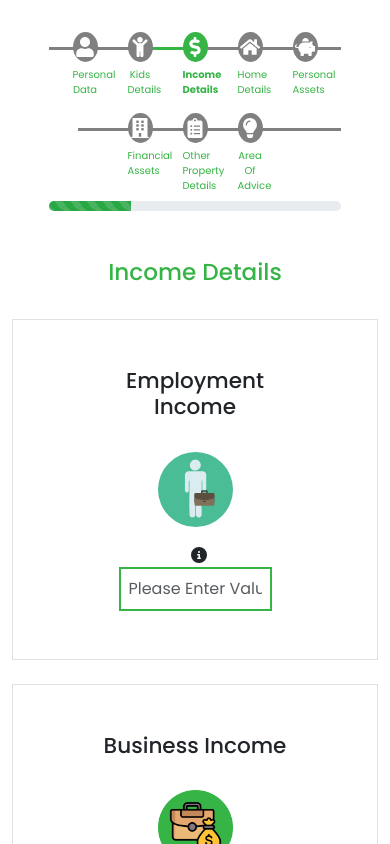
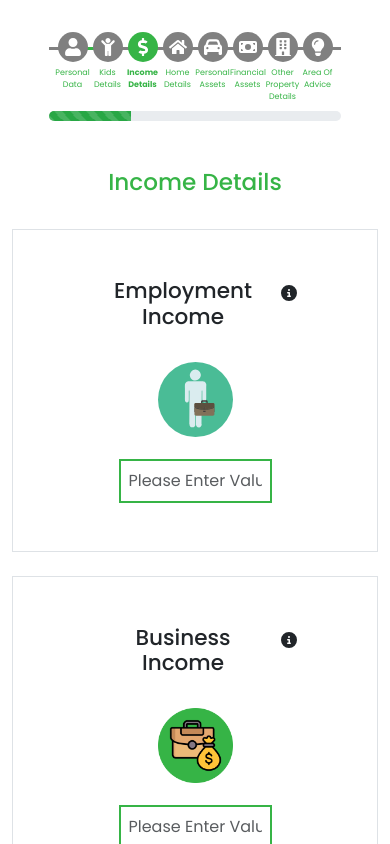
Before and after one commit to Komail003/pre-assessment-calculator, a Next.js app: page /IncomeDetails in a window 390 px wide. Shown: the top 844 px of the page. Built offline with nearby package versions, Linux system fonts and the light colour scheme.

Commit message:
completed

```diff
--- a/src/app/Components/IncomeDetails.jsx
+++ b/src/app/Components/IncomeDetails.jsx
@@ -152,15 +152,8 @@ function IncomeDetails(props) {
                       key={index}
                       style={{ padding: "3rem 5rem 3rem 5rem" }}
                     >
-                      <h4 className="mb-3">{type.name}</h4>
-                      {type.icon}
                       <div className="Center">
-                        <label
-                          className="d-block mb-0 mt-2"
-                          htmlFor={type.clientField}
-                        >
-                          {formData.preferredName}
-                        </label>
+                        <h4 className="mb-3">{type.name}</h4>
                         <OverlayTrigger
                           placement="top"
                           overlay={
@@ -172,12 +165,21 @@ function IncomeDetails(props) {
                           <span>
                             <FaCircleInfo
                               size={16}
-                              style={{ marginTop: "20px" }}
+                              style={{ marginTop: "5px" }}
                               className="ms-2"
                             />
                           </span>
                         </OverlayTrigger>
                       </div>
+                      {type.icon}
+
+                      <label
+                        className="d-block mb-0 mt-2"
+                        htmlFor={type.clientField}
+                      >
+                        {formData.preferredName}
+                      </label>
+
                       <Field
                         className="form-control w-75 mx-auto mt-1"
                         id={type.clientField}
@@ -197,30 +199,12 @@ function IncomeDetails(props) {
 
                       {formData.relationShipStatus === "couple" && (
                         <>
-                          <div className="Center mt-3">
                             <label
                               className="d-block mb-0"
                               htmlFor={type.partnerField}
                             >
                               {formData.partnerPreferredName}
                             </label>
-                            <OverlayTrigger
-                              placement="top"
-                              overlay={
-                                <Tooltip id={`tooltip-${type.partnerField}`}>
-                                  {type.tooltip}
-                                </Tooltip>
-                              }
-                            >
-                              <span>
-                                <FaCircleInfo
-                                  size={16}
-                                  style={{ marginTop: "13px" }}
-                                  className=" ms-2"
-                                />
-                              </span>
-                            </OverlayTrigger>
-                          </div>
                           <Field
                             className="form-control w-75 mx-auto mt-1"
                             id={type.partnerField}
--- a/src/app/Components/NavigationBar/NavigationBar.jsx
+++ b/src/app/Components/NavigationBar/NavigationBar.jsx
@@ -10,6 +10,7 @@ import {
   FaClipboardList,
   FaLightbulb,
 } from "react-icons/fa";
+import { FaBuildingFlag, FaCar, FaCashRegister, FaMoneyBill } from "react-icons/fa6";
 // import './NavigationBar.css'; // Ensure CSS is imported
 
 const NavigationBar = ({ currentPath }) => {
@@ -17,38 +18,38 @@ const NavigationBar = ({ currentPath }) => {
     {
       path: "/PersonalData",
       label: "Personal Data",
-      icon: <FaUser size={20} />,
+      icon: <FaUser size={18} />,
     },
     {
       path: "/KidsDetails",
       label: "Kids Details",
-      icon: <FaChild size={20} />,
+      icon: <FaChild size={18} />,
     },
     {
       path: "/IncomeDetails",
       label: "Income Details",
-      icon: <FaDollarSign size={20} />,
+      icon: <FaDollarSign size={18} />,
     },
-    { path: "/HomeDetails", label: "Home Details", icon: <FaHome size={20} /> },
+    { path: "/HomeDetails", label: "Home Details", icon: <FaHome size={18} /> },
     {
       path: "/PersonalAssets",
       label: "Personal Assets",
-      icon: <FaPiggyBank size={20} />,
+      icon: <FaCar size={18} />,
     },
     {
       path: "/FinancialAssets",
       label: "Financial Assets",
-      icon: <FaBuilding size={20} />,
+      icon: <FaMoneyBill size={18} />,
     },
     {
       path: "/OtherPropertyDetails",
       label: "Other Property Details",
-      icon: <FaClipboardList size={20} />,
+      icon: <FaBuilding size={18} />,
     },
     {
       path: "/AreaOfAdvice",
       label: "Area Of Advice",
-      icon: <FaLightbulb size={20} />,
+      icon: <FaLightbulb size={18} />,
     },
   ];
 
--- a/src/app/Components/PersonalData.jsx
+++ b/src/app/Components/PersonalData.jsx
@@ -213,7 +213,7 @@ function PersonalData(props) {
             <Form>
               <div className="row">
                 <h2 className="Green fw-bold text-center mt-5">
-                  Pre-Assessment Calculator
+                  {/* ___________________ */}
                 </h2>
 
                 <div className="col-md-4 mt-3"></div>
--- a/src/app/Components/PropertyDetails.jsx
+++ b/src/app/Components/PropertyDetails.jsx
@@ -123,7 +123,7 @@ function PropertyDetails(props) {
                         type="text"
                       />
 
-                      <h3 className="text-center mt-3">Loan Details</h3>
+                      {/* <h3 className="text-center mt-3">Loan Details</h3> */}
                       <label
                         className="text-center Center mt-2"
                         htmlFor="loanBalance"
@@ -147,7 +147,7 @@ function PropertyDetails(props) {
                         type="text"
                       />
                       <label className="mt-3" htmlFor="rentReceived">
-                        Loan Repayments
+                        Repayments
                       </label>
                       <Field
                         className="form-control w-75 mx-auto mt-2"
@@ -166,7 +166,7 @@ function PropertyDetails(props) {
                         type="text"
                       />
                       <label className="mt-3" htmlFor="rentOptions">
-                        Frequency of Repayments
+                        Frequency
                       </label>
                       <Field
                         className="form-select w-75 mx-auto mt-2"
--- a/src/app/globals.css
+++ b/src/app/globals.css
@@ -200,10 +200,13 @@ input[type="number"] {
 
   overflow-x: hidden;
 }
-
+a.nav-link{
+  padding-left: 0;
+  padding-right: 0;
+}
 .navigation-bar .nav-item {
   text-align: center;
-  margin: 0 15px; /* Increase margin to add spacing between items */
+  margin: 0; /* Increase margin to add spacing between items */
   position: relative; /* Position relative to place the line behind the icon */
 }
 
@@ -261,12 +264,22 @@ input[type="number"] {
   text-decoration: none;
 }
 .nav-link{
-  width: 90px !important;
+  width: 70px !important;
 }
 .navigation-bar .nav-item.active .nav-link {
   color: #36b446 !important;
   font-weight: bold;
 }
+
+
+
+
+@media only screen and (min-width: 1000px) {
+  .nav-link{
+    width: 90px !important;
+  }
+}
+
 @media only screen and (max-width: 768px) {
   .btn {
     padding-left: 40px !important;
@@ -381,8 +394,8 @@ input[type="number"] {
    .nav-link{
     padding-left: 0 !important;
     padding-right: 0 !important;
-    font-size: 10px !important;
-    width:25px !important;
+    font-size: 8px !important;
+    width:35px !important;
   }
 }
 @media only screen and (max-width: 375px) {
```
Also changed, not shown: src/app/Components/FinancialAssets.jsx (+16 -24 lines), src/app/Components/OtherPropertyDetails.jsx (+26 -25 lines).
